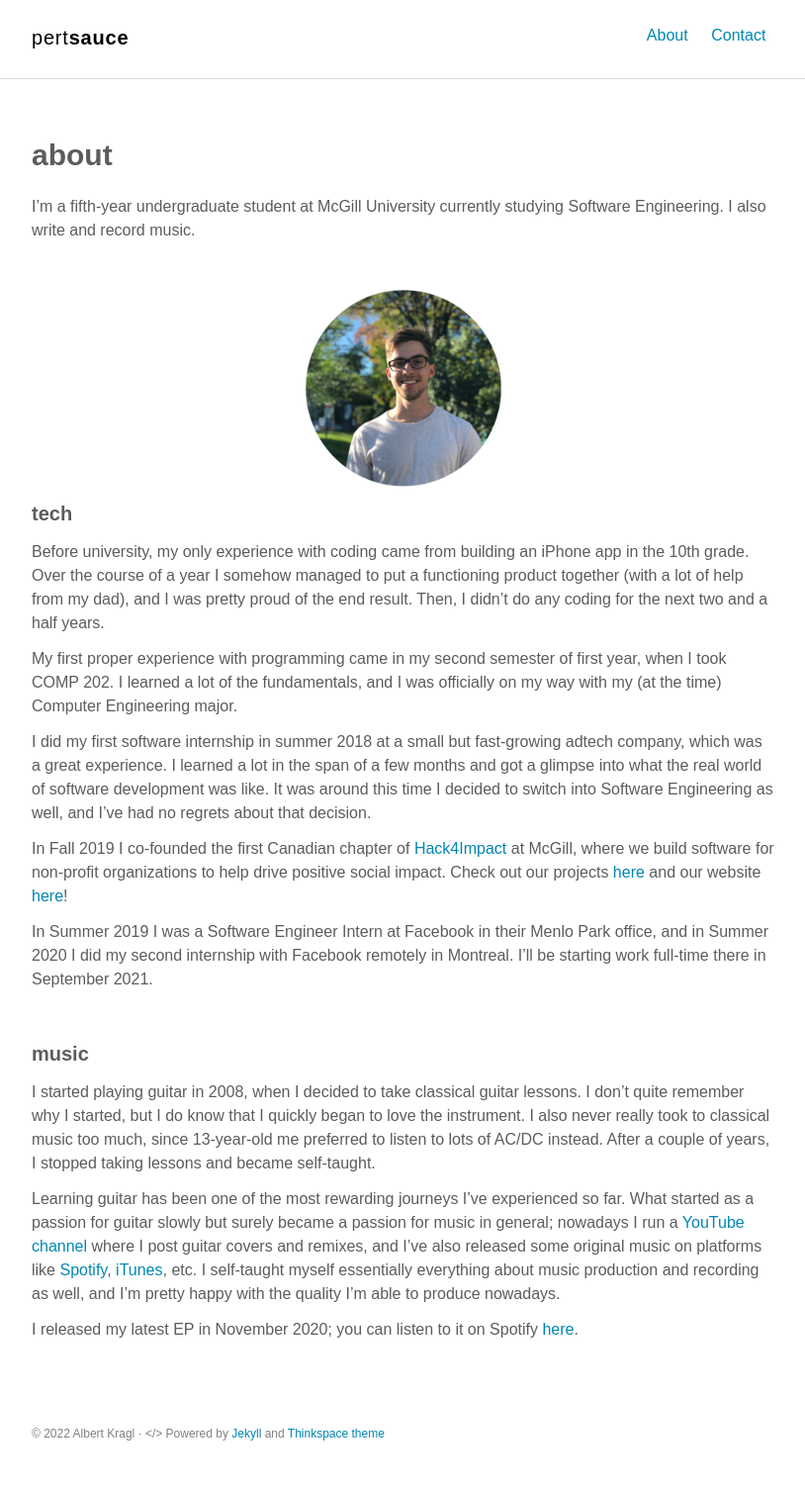
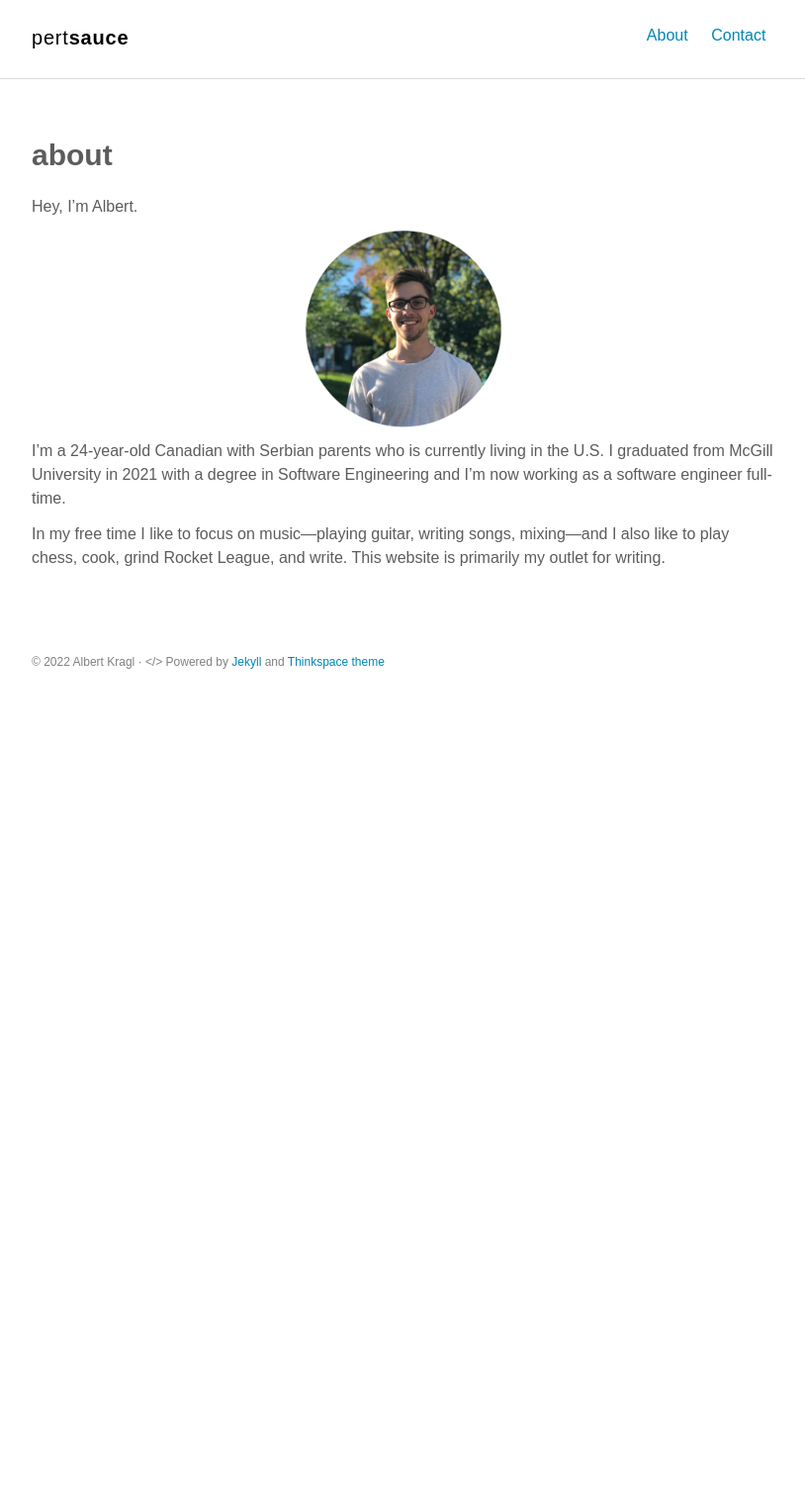
Before and after one commit to kraglalbert/kraglalbert.github.io, a Jekyll site: the page built from about.md, in a window 1280 px wide. Shown: the whole page at 99% size, without its empty margins (232-1046 px from the left). Built offline with Jekyll 4.4.1, drawn with Linux system fonts in a browser that asks for light colours; some web fonts are replaced; after the commit the page ends 900 px from its top, so only the background shows below that.

Commit message:
Update about page content

```diff
--- a/about.md
+++ b/about.md
@@ -4,32 +4,13 @@ title: about
 permalink: /about/
 ---
 
-I'm a fifth-year undergraduate student at McGill University currently studying Software Engineering. I also write and record music.
-
+Hey, I'm Albert.
 <br>
 
 <p align="center">
-    <img src ="{{site.baseurl}}/assets/images/me-circle-1000x1000.png" style="display: block; margin-left: auto; margin-right: auto; width:25%;min-width: 200px;"/>
+    <img src ="{{site.baseurl}}/assets/images/me-circle-1000x1000.png" style="display: block; margin-left: auto; margin-right: auto; width:25%; min-width: 200px;"/>
 </p>
 
-#### tech
+I'm a 24-year-old Canadian with Serbian parents who is currently living in the U.S. I graduated from McGill University in 2021 with a degree in Software Engineering and I'm now working as a software engineer full-time.
 
-Before university, my only experience with coding came from building an iPhone app in the 10th grade. Over the course of a year I somehow managed to put a functioning product together (with a lot of help from my dad), and I was pretty proud of the end result. Then, I didn't do any coding for the next two and a half years.
-
-My first proper experience with programming came in my second semester of first year, when I took COMP 202. I learned a lot of the fundamentals, and I was officially on my way with my (at the time) Computer Engineering major.
-
-I did my first software internship in summer 2018 at a small but fast-growing adtech company, which was a great experience. I learned a lot in the span of a few months and got a glimpse into what the real world of software development was like. It was around this time I decided to switch into Software Engineering as well, and I've had no regrets about that decision.
-
-In Fall 2019 I co-founded the first Canadian chapter of [Hack4Impact](https://hack4impact.org/) at McGill, where we build software for non-profit organizations to help drive positive social impact. Check out our projects [here](https://github.com/hack4impact-mcgill) and our website [here](https://mcgill.hack4impact.org/)!
-
-In Summer 2019 I was a Software Engineer Intern at Facebook in their Menlo Park office, and in Summer 2020 I did my second internship with Facebook remotely in Montreal. I'll be starting work full-time there in September 2021.
-
-<br>
-
-#### music
-
-I started playing guitar in 2008, when I decided to take classical guitar lessons. I don't quite remember why I started, but I do know that I quickly began to love the instrument. I also never really took to classical music too much, since 13-year-old me preferred to listen to lots of AC/DC instead. After a couple of years, I stopped taking lessons and became self-taught.
-
-Learning guitar has been one of the most rewarding journeys I've experienced so far. What started as a passion for guitar slowly but surely became a passion for music in general; nowadays I run a [YouTube channel](https://www.youtube.com/user/TheFenderrocker) where I post guitar covers and remixes, and I've also released some original music on platforms like [Spotify](https://open.spotify.com/artist/5fQpjdNuF9iQSFsEt7noxH), [iTunes](https://itunes.apple.com/us/artist/albert-kragl/1147843944), etc. I self-taught myself essentially everything about music production and recording as well, and I'm pretty happy with the quality I'm able to produce nowadays.
-
-I released my latest EP in November 2020; you can listen to it on Spotify [here](https://open.spotify.com/artist/5fQpjdNuF9iQSFsEt7noxH).
+In my free time I like to focus on music—playing guitar, writing songs, mixing—and I also like to play chess, cook, grind Rocket League, and write. This website is primarily my outlet for writing.
```
Also changed, not shown: 1 other file.
